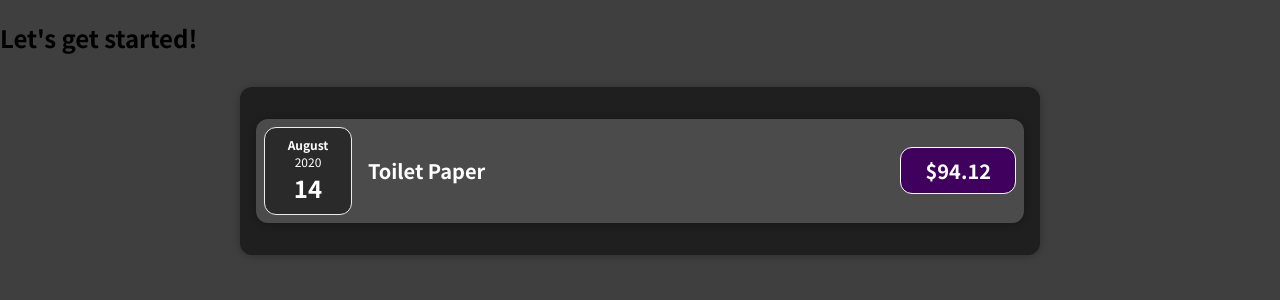
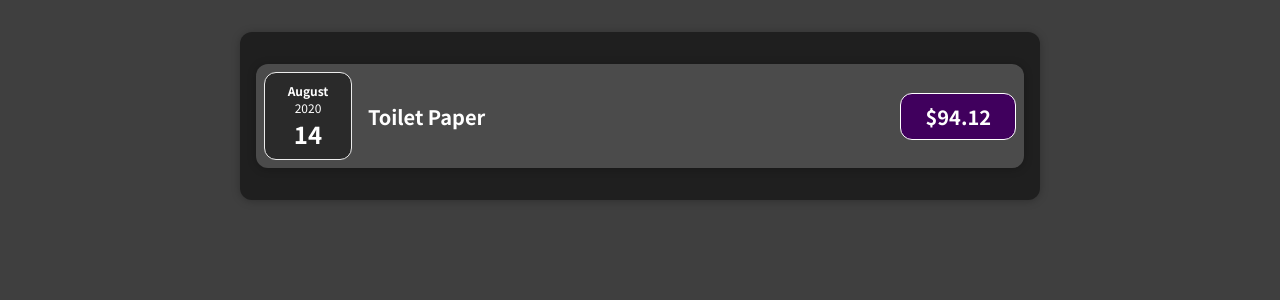
Before and after one commit to mdraselmiah95/React-Complete-Guide, a React (Create React App) app in the folder react-basics-working-with-components/code/first-app/: page / in a window 1280 px wide. Shown: the top 300 px of the page. Built offline with nearby package versions, Linux system fonts and the light colour scheme.

Commit message:
new comment added

```diff
--- a/react-basics-working-with-components/code/first-app/src/App.js
+++ b/react-basics-working-with-components/code/first-app/src/App.js
@@ -30,7 +30,7 @@ function App() {
   ];
   return (
     <div>
-      <h2>Let's get started!</h2>
+      {/* <h2>Let's get started!</h2> */}
       <Expenses expenses={expenses} />
     </div>
   );
--- a/react-basics-working-with-components/code/first-app/src/components/UI/Card.js
+++ b/react-basics-working-with-components/code/first-app/src/components/UI/Card.js
@@ -1,6 +1,7 @@
 import React from "react";
 import "./Card.css";
 
+//Wrapper UI
 const Card = (props) => {
   const classes = "card " + props.className;
 
```
